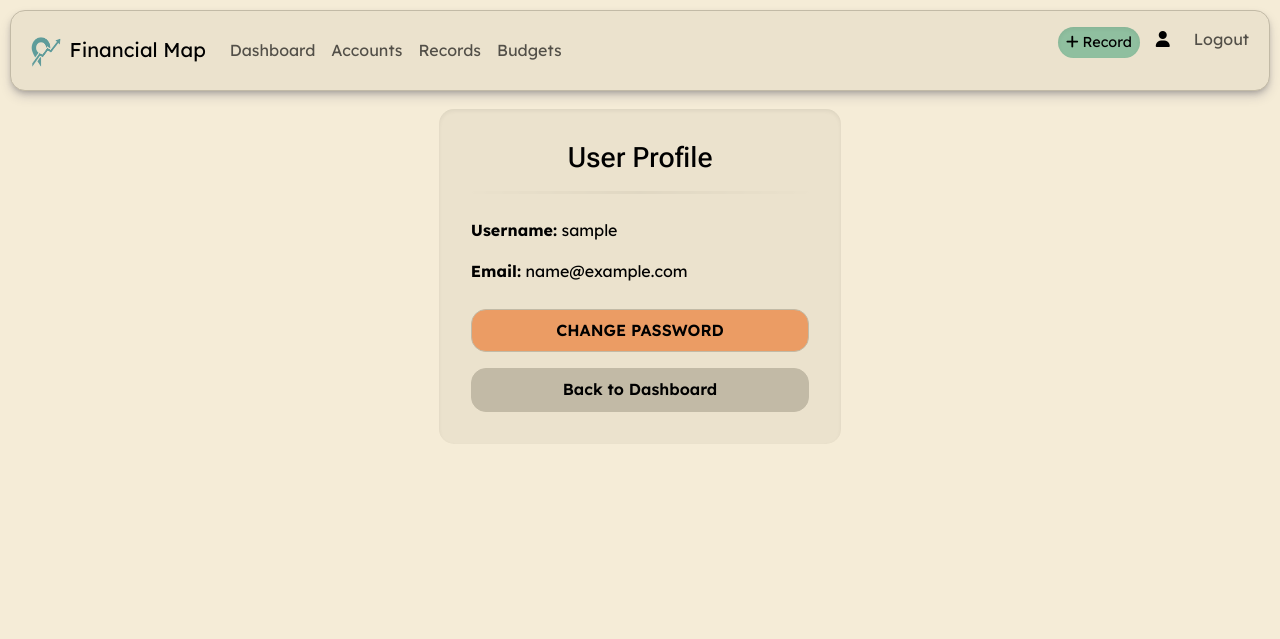
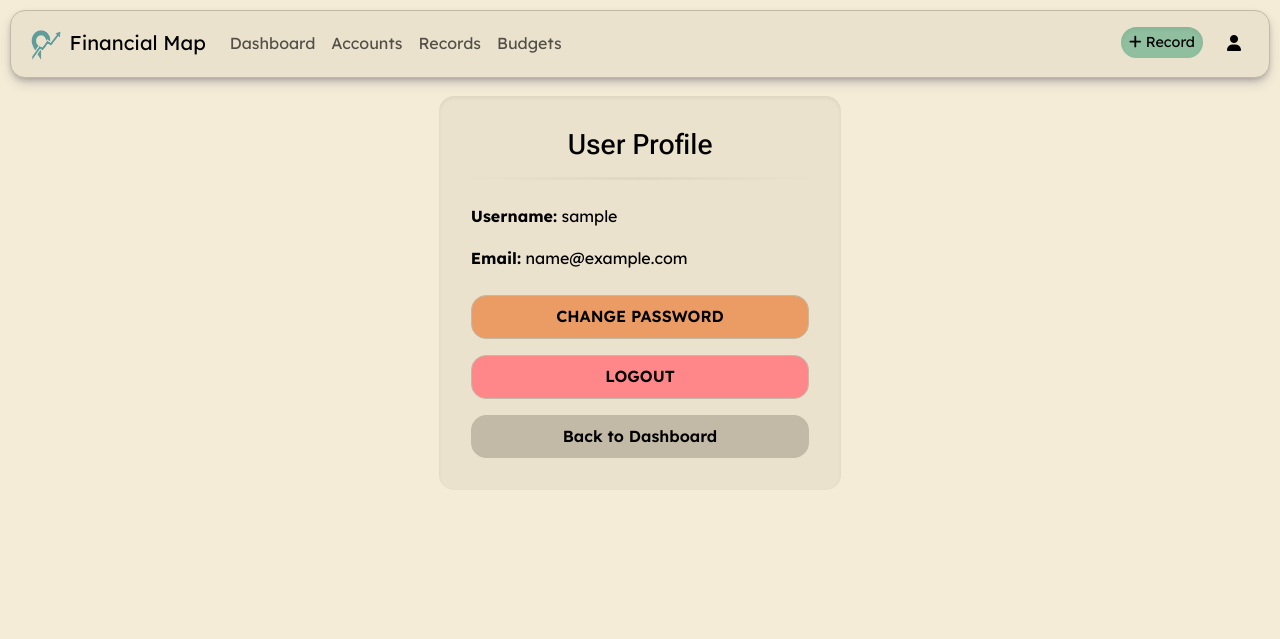
Before and after one commit to mlucasmichel/finantial-map-app, a Django app: page /accounts/profile/ in a window 1280 px wide. Shown: the top 639 px of the page. Run offline with Django 4.2, Linux system fonts and the light colour scheme; the visitor is signed in with stand-in values (Sample User, id 1); some libraries are stand-ins or nearby versions.

Commit message:
Add logout button to profile page and update navbar link styling

```diff
--- a/templates/account/profile.html
+++ b/templates/account/profile.html
@@ -27,6 +27,9 @@
                     <div class="mt-4 text-center">
                         <a href="{% url 'account_change_password' %}" class="button main-btn w-100 text-uppercase">{% trans "Change Password" %}</a>
                     </div>
+                    <div class="mt-3 text-center">
+                        <a href="{% url 'account_logout' %}" class="button delete-btn w-100 text-uppercase">{% trans "Logout" %}</a>
+                    </div>
                     <div class="card-footer text-center w-100 mt-3">
                         <a href="{% url 'dashboard' %}" class="button secondary-btn w-100">{% trans "Back to Dashboard" %}</a>
                     </div>
--- a/templates/base.html
+++ b/templates/base.html
@@ -58,13 +58,10 @@
                     <ul class="navbar-nav">
                         {% if user.is_authenticated %}
                         <li class="nav-item">
-                            <a class="nav-link {% if request.resolver_match.url_name == 'transaction_create' %}active{% endif %}" href="{% url 'transaction_create' %}"><p class="text-bubble-accent-light py-1 px-2"><i class="fa-solid fa-plus"></i> Record</p></a>
+                            <a class="nav-link" href="{% url 'transaction_create' %}"><p class="text-bubble-accent-light py-1 px-2 mb-0"><i class="fa-solid fa-plus"></i> Record</p></a>
                         </li>
                         <li class="nav-item">
-                            <a class="nav-link {% if request.resolver_match.url_name == 'account_profile' %}active{% endif %}" href="{% url 'account_profile' %}"><i class="fa-solid fa-user"></i></a>
-                        </li>
-                        <li class="nav-item">
-                            <a class="nav-link btn btn-outline-danger ms-2" href="{% url 'account_logout' %}">Logout</a>
+                            <a class="nav-link {% if request.resolver_match.url_name == 'account_profile' %}active{% endif %}" href="{% url 'account_profile' %}"><p class="py-1 px-2 mb-0"><i class="fa-solid fa-user"></i></p></a>
                         </li>
                         {% else %}
                         <li class="nav-item">
```
